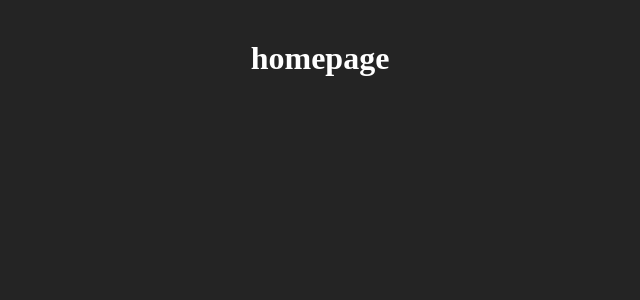
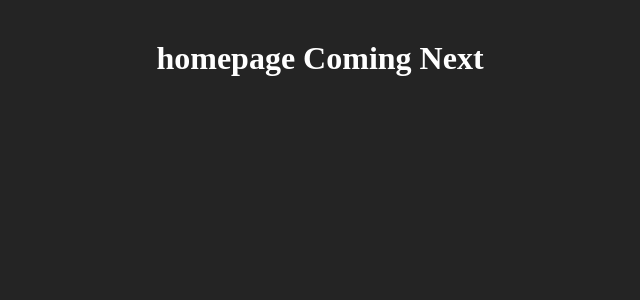
Before and after one commit to PsammystPrime/To-do-list, a React (Vite) app in the folder react/: page /homepage in a window 1280 px wide. Shown: the top 300 px of the page, without its empty margins (320-960 px from the left). Built offline with nearby package versions, Linux system fonts and the light colour scheme.

Commit message:
update hpme

```diff
--- a/react/src/home.jsx
+++ b/react/src/home.jsx
@@ -1,3 +1,3 @@
 export default function Home() {
-  return <p>homepage</p>;
+  return <p>homepage Coming Next</p>;
 }
```
